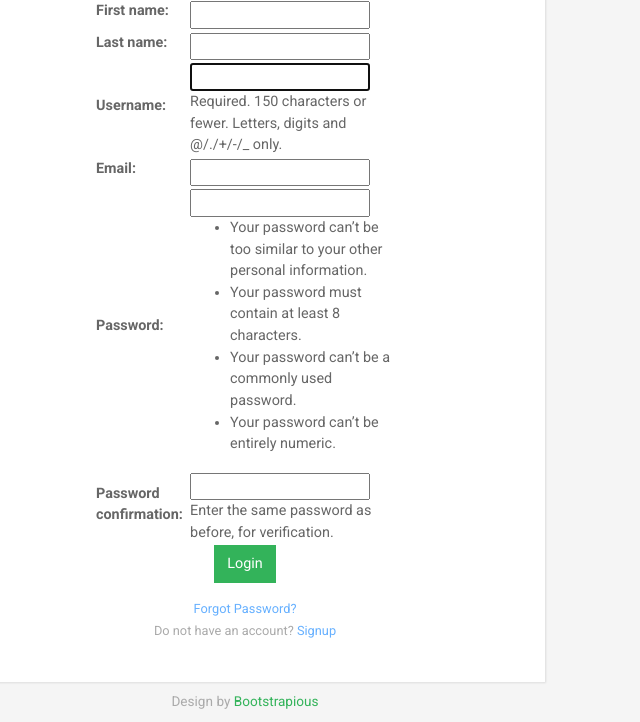
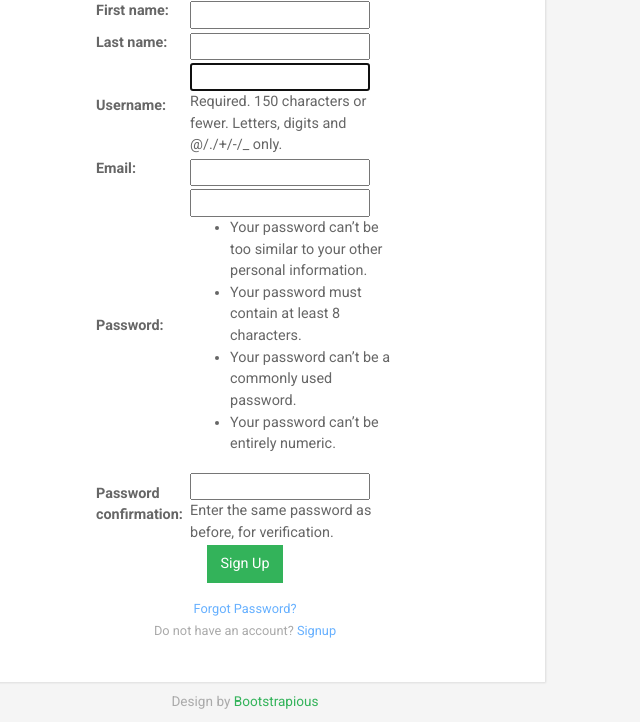
Before and after one commit to GMBrazil/waiss_etcal, a Django app: page /etcal/signup/ in a window 1280 px wide. Shown: the part 184-906 px from the top of the page, without its empty margins (395-1035 px from the left). Run offline with Django 3.2, Linux system fonts and the light colour scheme; some libraries are stand-ins or nearby versions.

Commit message:
change value for signup sheet button

```diff
--- a/waiss_etcal/etcal/templates/registration/sign_up.html
+++ b/waiss_etcal/etcal/templates/registration/sign_up.html
@@ -23,7 +23,7 @@
                         {{ user_form.as_table }}
                     </table>
                     <div class="form-group text-center">
-                        <input type="submit" id="login" value="Login" class="btn btn-primary">
+                        <input type="submit" id="login" value="Sign Up" class="btn btn-primary">
                         <!-- This should be submit button but I replaced it with <a> for demo purposes-->
                     </div>
                 </form>
```
